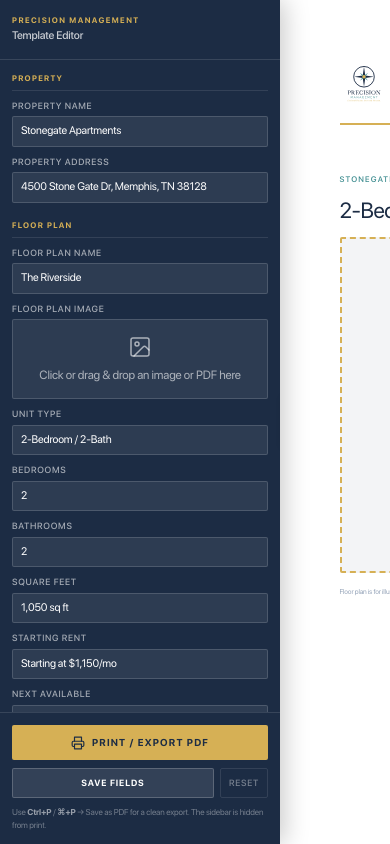
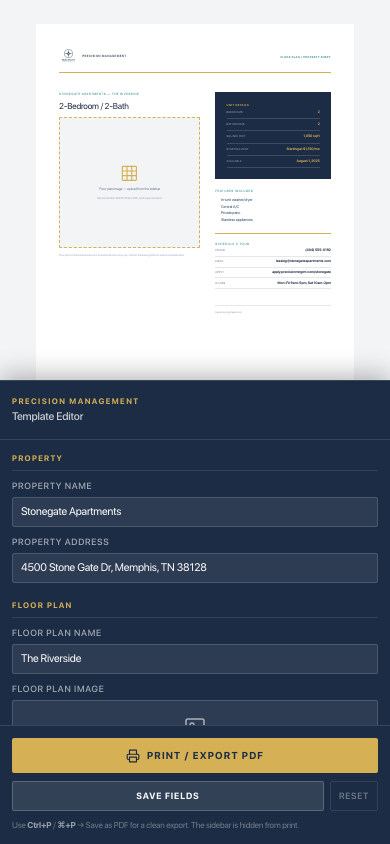
Before and after one commit to HiddenGems810/precision-management-concept, a Next.js app: page /print/floor-plan in a window 390 px wide. Shown: the top 844 px of the page. Built offline with nearby package versions, Linux system fonts and the light colour scheme.

Commit message:
feat: add comprehensive mobile responsiveness with smart scaling and bottom-sheet editor

```diff
--- a/app/components/editor.css
+++ b/app/components/editor.css
@@ -220,3 +220,51 @@
   .editor-canvas,
   .editor-canvas--shifted { margin-left: 0 !important; }
 }
+
+@media screen and (max-width: 900px) {
+  .editor-sidebar {
+    top: auto;
+    bottom: 0;
+    width: 100% !important;
+    height: 50vh;
+    border-right: none;
+    border-top: 1px solid rgba(255,255,255,.12);
+    box-shadow: 0 -4px 24px rgba(0,0,0,.3);
+  }
+  .editor-sidebar--collapsed {
+    height: 48px;
+  }
+  .editor-collapse-tab {
+    top: -36px;
+    right: 16px;
+    left: auto;
+    transform: rotate(-90deg) !important;
+    border-left: none;
+    display: flex;
+    align-items: center;
+    justify-content: center;
+  }
+  .editor-canvas {
+    margin-left: 0 !important;
+    padding-bottom: 50vh; /* space for sidebar */
+    padding-top: 24px;
+    display: flex;
+    flex-direction: column;
+    align-items: center;
+  }
+  .pdf-page { zoom: 0.7; }
+}
+
+@media screen and (max-width: 600px) {
+  .pdf-page { zoom: 0.46; }
+  .editor-sidebar { height: 55vh; }
+  .editor-canvas { padding-bottom: 55vh; }
+}
+
+@media screen and (max-width: 400px) {
+  .pdf-page { zoom: 0.39; }
+}
+
+@media screen and (max-width: 350px) {
+  .pdf-page { zoom: 0.34; }
+}
```
Also changed, not shown: 2 other files (tests, documents, lock files or other folders).
